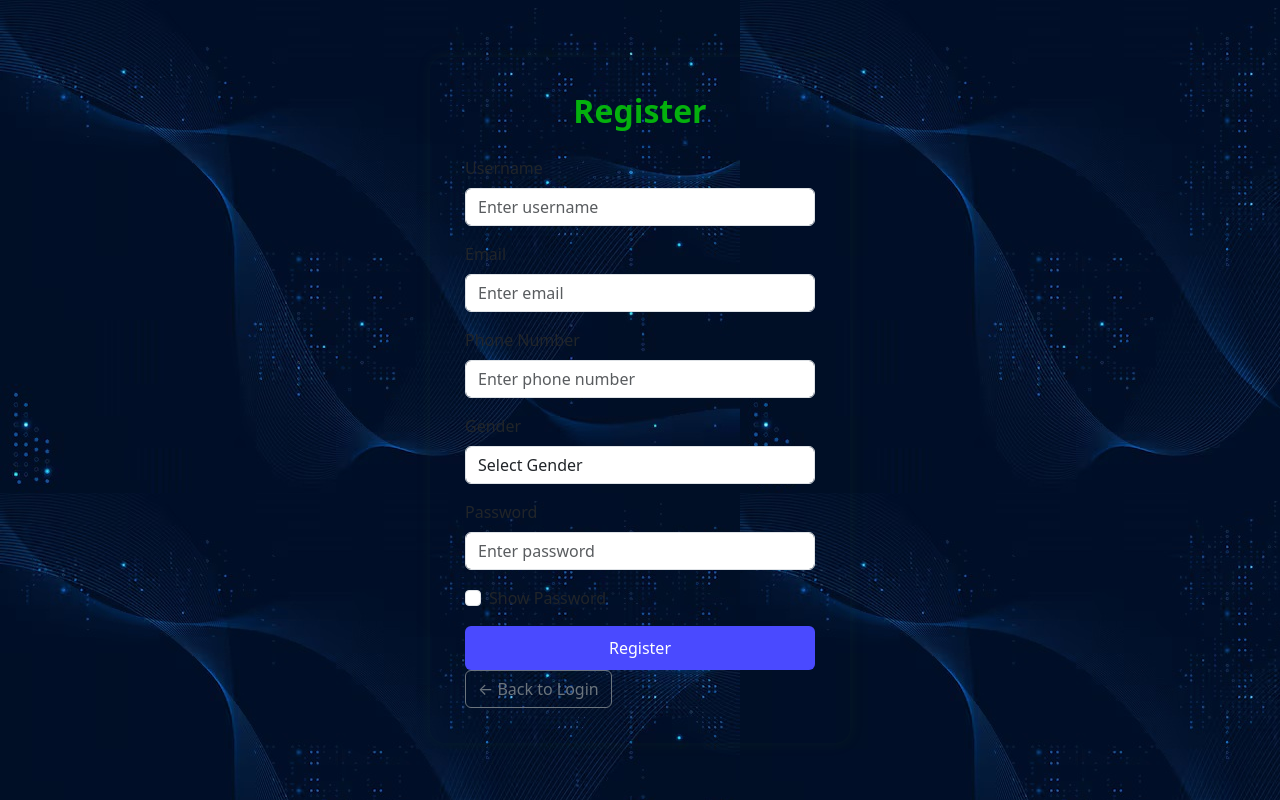
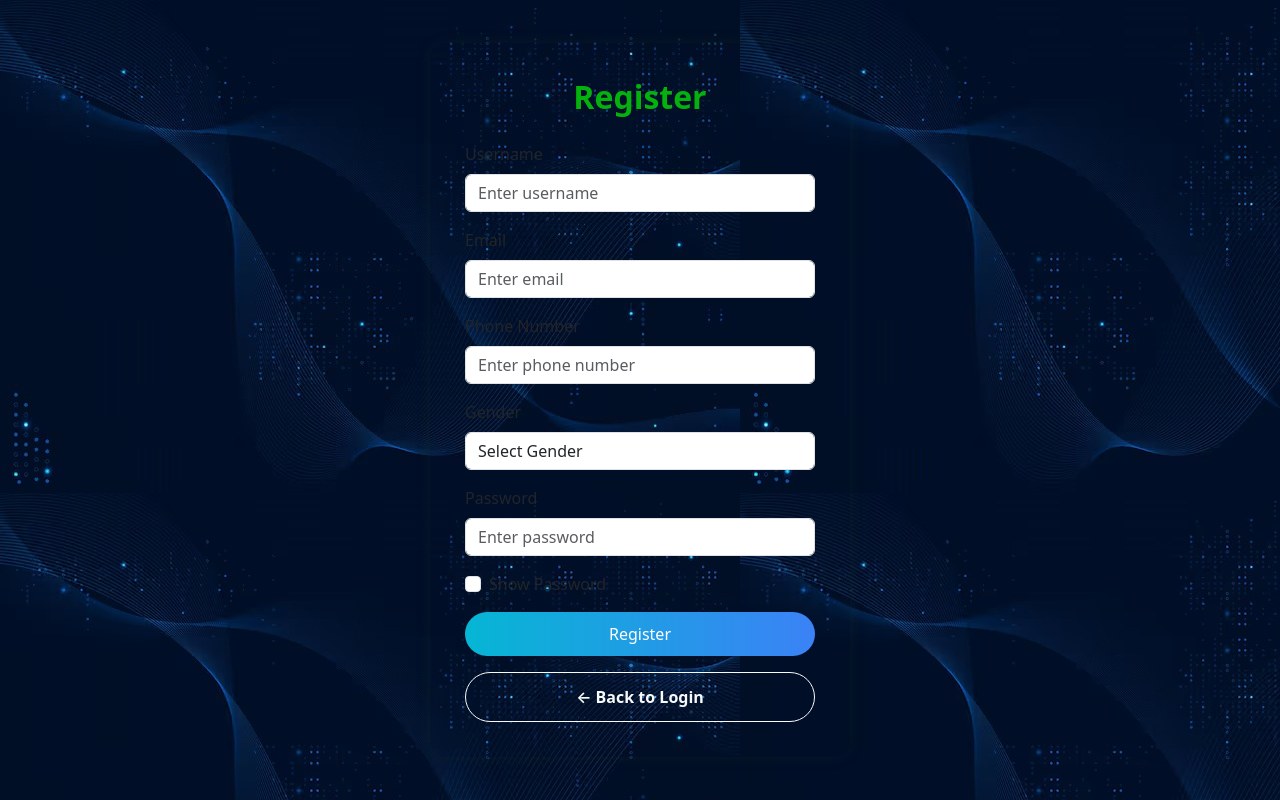
Before and after one commit to chintusasmal21-lgtm/habit_tracker, a Django app: page /register/ in a window 1280 px wide. Run offline with Django 5.2, Linux system fonts and the light colour scheme.

Commit message:
Updated register page

```diff
--- a/habits/templates/habits/register.html
+++ b/habits/templates/habits/register.html
@@ -39,15 +39,30 @@
         }
 
         .btn-register{
-            background-color: #4a4aff;
+            background: linear-gradient(90deg,#06b6d4,#3b82f6);
             color: white;
+            border: none;
+            border-radius: 50px;
             width: 100%;
             padding: 10px;
             border: none;
+            transition: .3s;
         }
 
         .btn-register:hover{
-            background-color: #3333ff;
+            transform: translateY(-3px);
+            box-shadow: 0 10px 25px rgba(0,162,255,.4);
+            color: white;
+        }
+        .btn-outline-light{
+          border-radius: 50px;
+          padding: 12px;
+          font-weight: 600;
+        }
+
+        .btn-outline-light:hover{
+           background: white;
+           color: #2563eb;
         }
 
     </style>
@@ -173,13 +188,12 @@
             <!-- Button -->
 
             <button type="submit"
-                    class="btn btn-register">
+                    class="btn btn-register  w-100 mb-3">
 
                 Register
 
             </button>
-             <a href="/login/"
-               class="btn btn-outline-secondary">
+             <a href="/login/"class="btn btn-outline-light w-100">
 
                ← Back to Login
 
```
